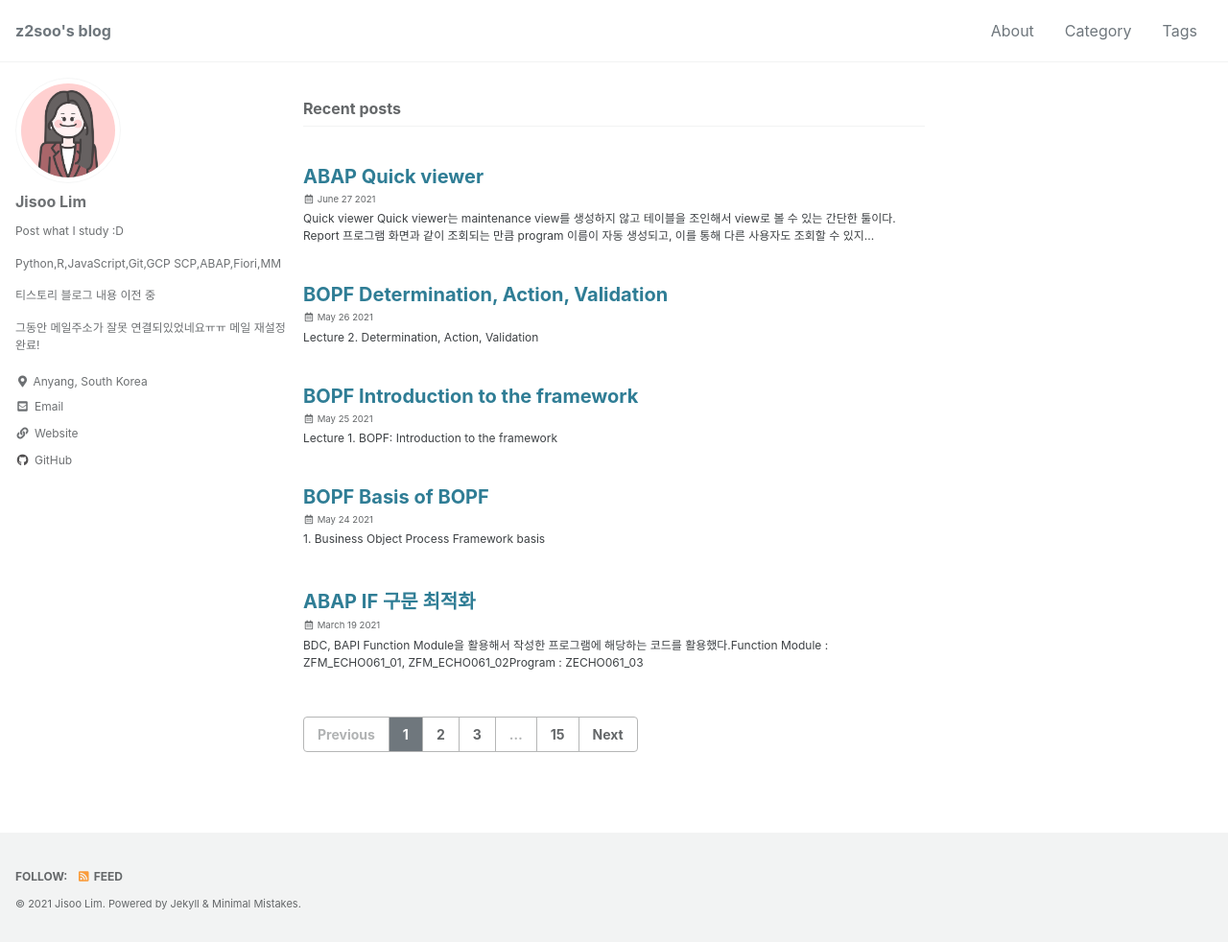
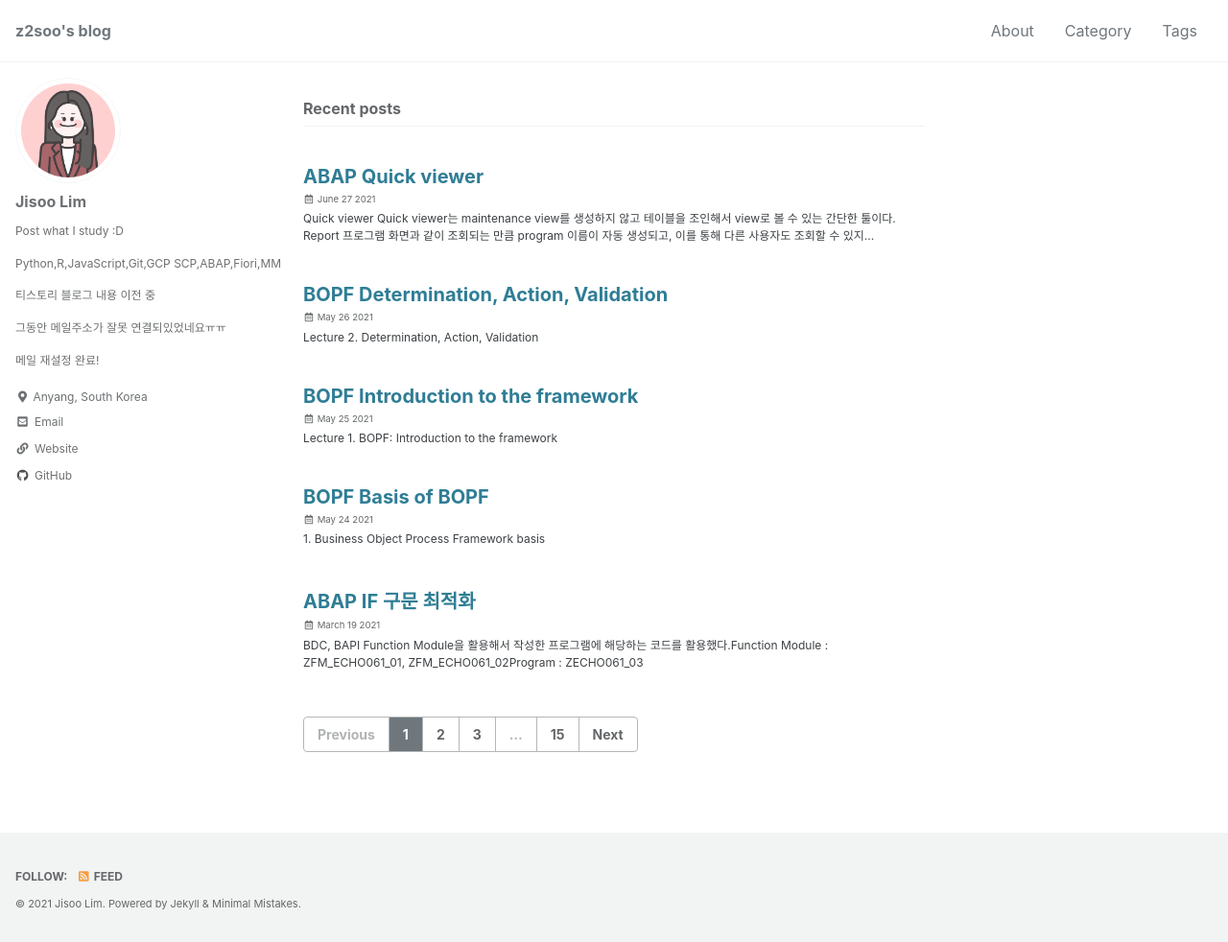
Before and after one commit to z2soo/z2soo.github.io, a Jekyll site: the page built from index.html, in a window 1280 px wide and 982 px high. Shown: the whole window at 96% size. Built offline with Jekyll 4.4.1, drawn with Linux system fonts in a browser that asks for light colours; cached includes are drawn as plain includes; the list of posts is cut into pages by our own code.

```diff
--- a/_config.yml
+++ b/_config.yml
@@ -95,7 +95,7 @@ analytics:
 author:
   name             : "Jisoo Lim"
   avatar           : "/assets/images/mypic.jpg" # path of avatar image, e.g. "/assets/images/bio-photo.jpg"
-  bio              : "Post what I study :D \n\n Python,R,JavaScript,Git,GCP \n SCP,ABAP,Fiori,MM \n\n 티스토리 블로그 내용 이전 중 \n\n 그동안 메일주소가 잘못 연결되있었네요ㅠㅠ \n 메일 재설정 완료!"
+  bio              : "Post what I study :D \n\n Python,R,JavaScript,Git,GCP \n SCP,ABAP,Fiori,MM \n\n 티스토리 블로그 내용 이전 중 \n\n 그동안 메일주소가 잘못 연결되있었네요ㅠㅠ \n\n 메일 재설정 완료!"
   location         : "Anyang, South Korea"
   email            :
   links:
```
